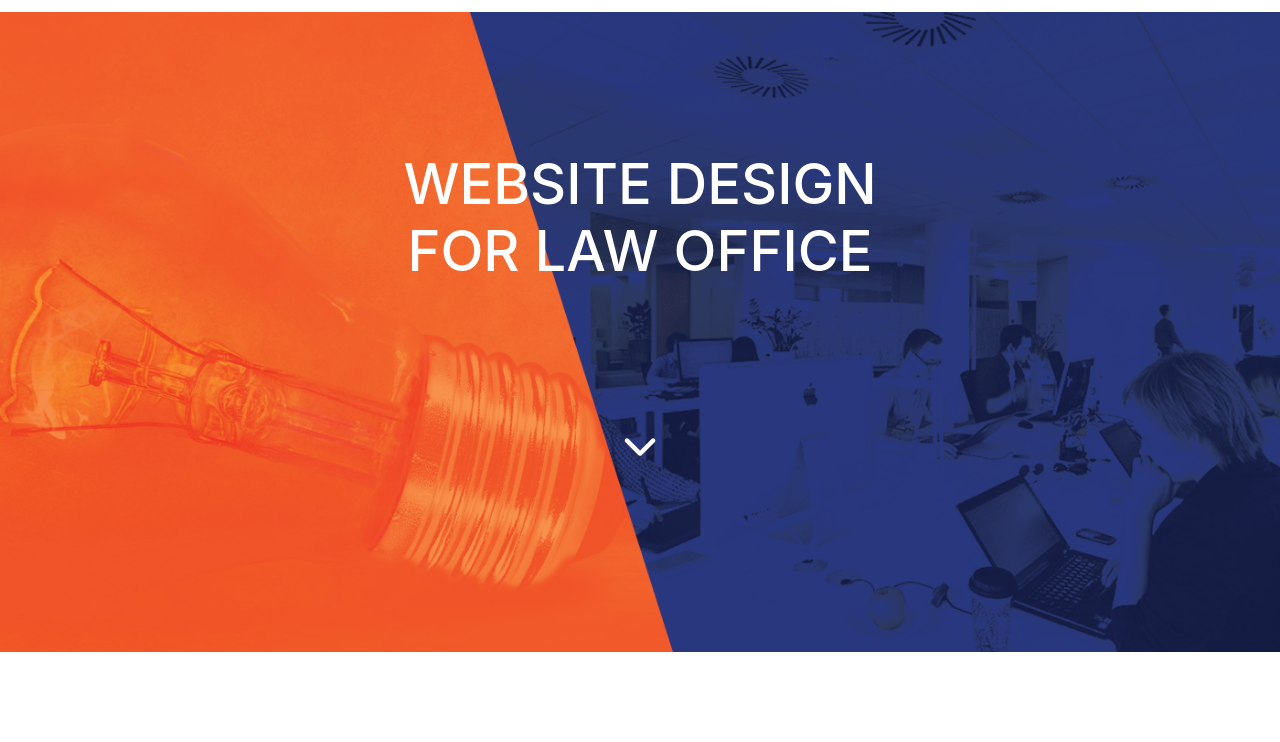
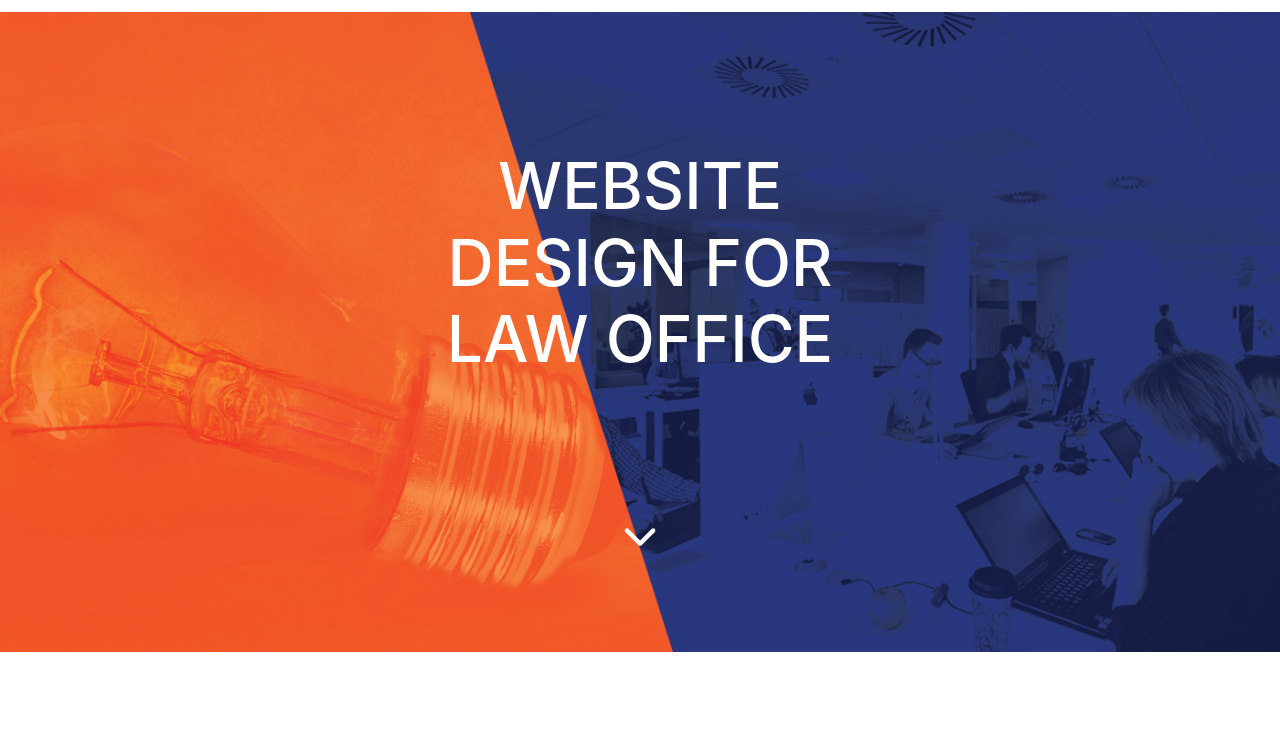
Before and after one commit to fahimtayebee9/lawyer-media-bootstrap, a plain HTML site: page index.html in a window 1280 px wide. Shown: the part 58-800 px from the top of the page. Drawn offline with Linux system fonts and the light colour scheme; a script that the page names is missing.

Commit message:
Update media.css

```diff
--- a/css/media.css
+++ b/css/media.css
@@ -250,10 +250,10 @@
         min-height: 80vh;
     }
     .hg{
-        min-height: 420px;
+        min-height: 510px;
     }
     .banner h1{
-        font-size: 56px;
+        font-size: 64px;
     }
     .who-we-are h1{
         font-size: 45px;
```
